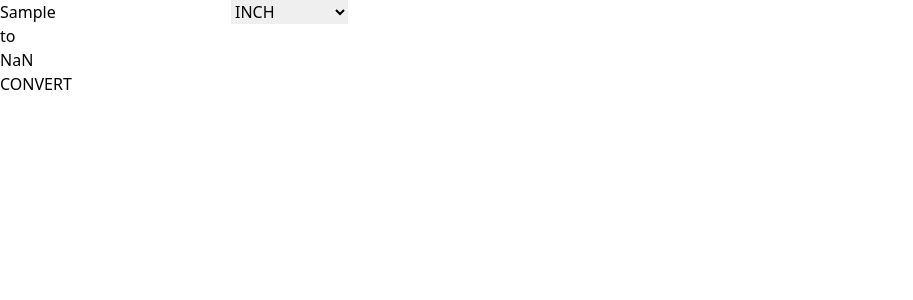
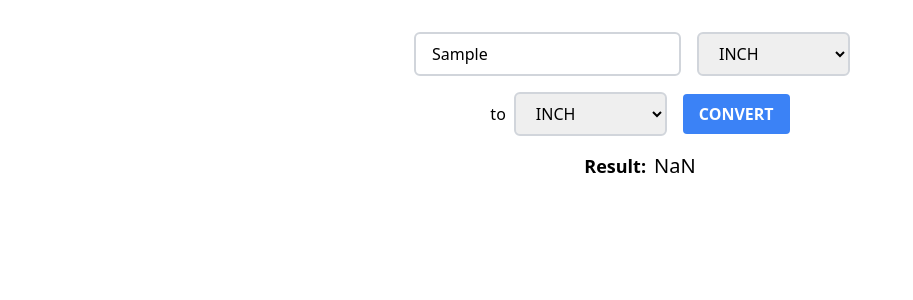
Before and after one commit to praniil/length-unit-converter, a React (Create React App) app: page / in a window 1280 px wide. Both pictures are taken after typing "Sample" into the empty fields and a click on the button "CONVERT". Shown: the top 300 px of the page, without its empty margins (0-913 px from the left). Built offline with nearby package versions, Linux system fonts and the light colour scheme.

Commit message:
feat: made the conversion for meter and added appropriate tailwind css to the project

```diff
--- a/src/App.tsx
+++ b/src/App.tsx
@@ -13,6 +13,10 @@ class Converter {
     //   return 0
     // }
     return this.length * 0.393701
+  }
+
+  convertToMeter(): number {
+    return this.length * 0.01
   }
 }
 
@@ -38,6 +42,7 @@ function App() {
     }
   )
   const [answer, setAnswer] = useState<number | null>(null)
+  const [secondList, setSecondList] = useState<string>("INCH")
 
   function handleChangeInitialInfo(event: any) {
     const { name, value } = event.target
@@ -45,7 +50,6 @@ function App() {
       ...initialInfo,
       [name]: value
     });
-    handleConvertClick();
   }
 
   function convertToCM(num: number, fUnit: string): number {
@@ -53,6 +57,10 @@ function App() {
       case "INCH":
         num = num * 2.54
         break
+      case "METER":
+        num = num * 100
+        break
+
     }
     return num
   }
@@ -60,26 +68,46 @@ function App() {
   function handleConvertClick() {
     const ansInCM: number = convertToCM(initialInfo.number, initialInfo.firstUnit)
     const convert = new Converter(ansInCM)
+    switch (secondList) {
+      case "INCH":
         setAnswer(convert.convertToInch())
+        break
+      case "METER":
+        setAnswer(convert.convertToMeter())
+    }
+  }
+
+  function handleChangeSecondList(event: any) {
+    setSecondList(event.target.value)
   }
 
   return (
     <>
-      <div>
-        <input type='text' name="number" onChange={handleChangeInitialInfo} placeholder='Enter the number' />
-        <select name="firstUnit" id="firstUnit" value={initialInfo.firstUnit} onChange={handleChangeInitialInfo}>
+      <div className="flex flex-col items-center justify-center mt-8">
+        <div className="flex items-center">
+          <input type='text' name="number" onChange={handleChangeInitialInfo} placeholder='Enter the number' className="border-2 border-gray-300 rounded-md px-4 py-2 mr-4" />
+          <select name="firstUnit" id="firstUnit" value={initialInfo.firstUnit} onChange={handleChangeInitialInfo} className="border-2 border-gray-300 rounded-md px-4 py-2 mr-4">
             {lengthUnit.map((unit, index) => (
               <option value={unit} key={index}> {unit} </option>
             ))}
           </select>
         </div>
-      <div>
-        <span>to</span>
+        <div className="flex items-center mt-4">
+          <span className="mr-2">to</span>
+          <select name="secondList" id="secondList" value={secondList} onChange={handleChangeSecondList} className="border-2 border-gray-300 rounded-md px-4 py-2 mr-4">
+            {lengthUnit.map((unit, index) => (
+              <option value={unit} key={index}> {unit} </option>
+            ))}
+          </select>
+          <button onClick={handleConvertClick} className="bg-blue-500 hover:bg-blue-700 text-white font-bold py-2 px-4 rounded">CONVERT</button>
         </div>
-      <div>
-        <div>{answer}</div>
+        {answer !== null && (
+          <div className="mt-4">
+            <span className="text-lg font-semibold">Result:</span>
+            <span className="text-xl ml-2">{answer}</span>
           </div>
-      <button onClick={handleConvertClick}>CONVERT</button>
+        )}
+      </div>
     </>
   );
 }
```
Lines whose indentation alone changed are shown as unchanged.
